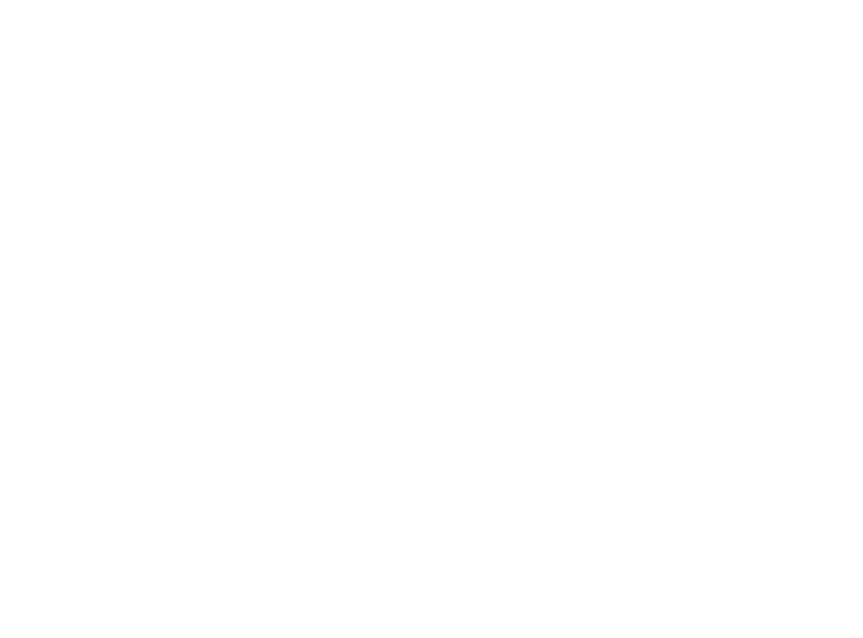
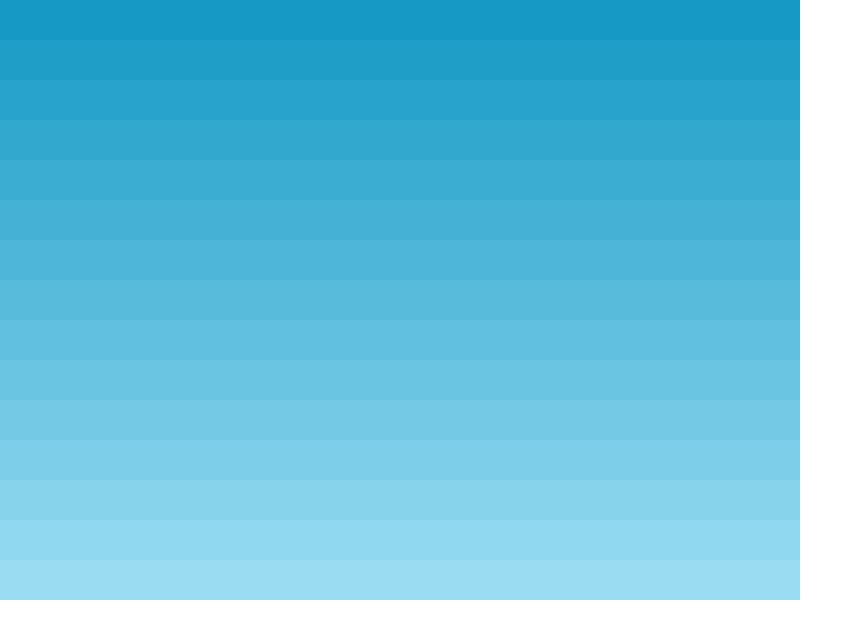
Before and after one commit to hannaell/GameOver, a website: page Game/index.html in a window 1280 px wide. Shown: the whole page, without its empty margins (0-863 px from the left). Drawn offline with Linux system fonts and the light colour scheme.

Commit message:
Add basic structur in script.js file

```diff
--- a/Game/index.html
+++ b/Game/index.html
@@ -6,6 +6,8 @@
     <meta http-equiv="X-UA-Compatible" content="ie=edge">
     <script type="text/javascript" src="phaser.min.js"></script>
 
+    <script type="text/javascript" src="script.js"></script>
+
     <link rel="stylesheet" type="text/css" href="style.css">
     <title>Game</title>
 </head>
--- /dev/null
+++ b/Game/script.js
@@ -0,0 +1,34 @@
+var config = {
+    type: Phaser.CANVAS,
+    width: 800,
+    height: 600,
+    physics: {
+        default: 'arcade',
+        arcade: {
+          debug: false
+        }
+    },
+    scene: {
+        preload: preload,
+        create: create,
+        update: update
+    }
+};
+
+var game = new Phaser.Game(config);
+
+function preload ()
+{
+    this.load.image('sky', 'assets/sky.png');
+}
+
+function create ()
+{
+    //  A simple background for our game
+    this.add.image(400, 300, 'sky');
+}
+
+function update ()
+{
+
+}
```
Also changed, not shown: 1 other file.
